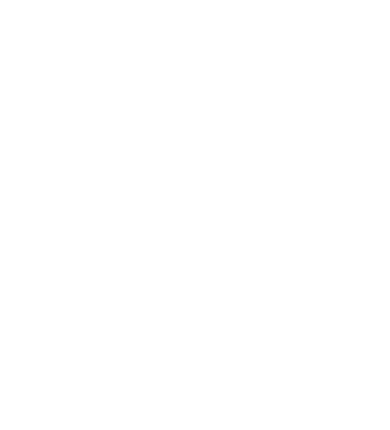
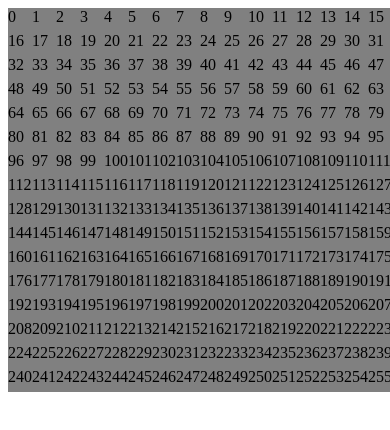
Before and after one commit to austinjbarrow2000/etch-a-sketch, a plain HTML site: page index.html in a window 390 px wide. Drawn offline with Linux system fonts and the light colour scheme.

Commit message:
Make responsive grid

```diff
--- a/index.html
+++ b/index.html
@@ -5,8 +5,10 @@
         <meta charset="utf-8" />
         <title>Etch-A-Sketch</title>
         <script src="script.js" defer></script>
+        <link rel="stylesheet" href="style.css">
     </head>
 
     <body>
+        <div id="container"></div>
     </body>
 </html>
--- a/script.js
+++ b/script.js
@@ -0,0 +1,9 @@
+const container = document.querySelector('#container');
+
+for(let i = 0; i < 16**2; i++) {
+    const div = document.createElement('div');
+    div.classList.toggle('gridBox');
+    div.innerText = i;
+    container.appendChild(div);
+    console.log(`Inserted square ${i}`);
+}
--- a/style.css
+++ b/style.css
@@ -0,0 +1,10 @@
+#container {
+    display: grid;
+    grid-template-columns: repeat(16, 1fr);
+    grid-gap: 0px;
+}
+
+.gridBox {
+    background-color: gray;
+    aspect-ratio: 1/1;
+}
```
